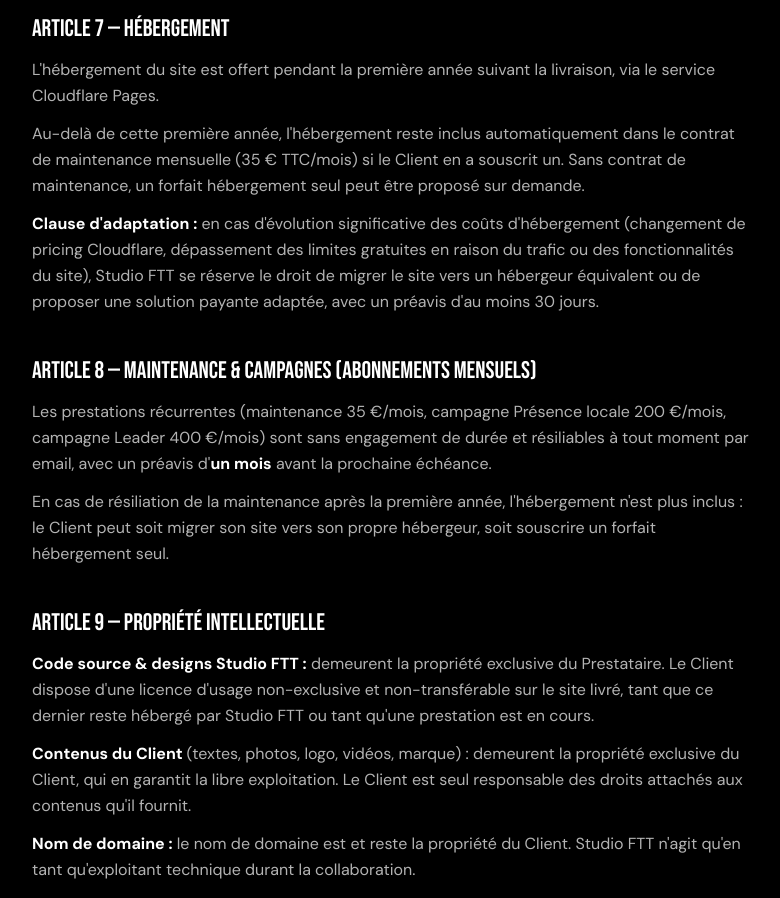
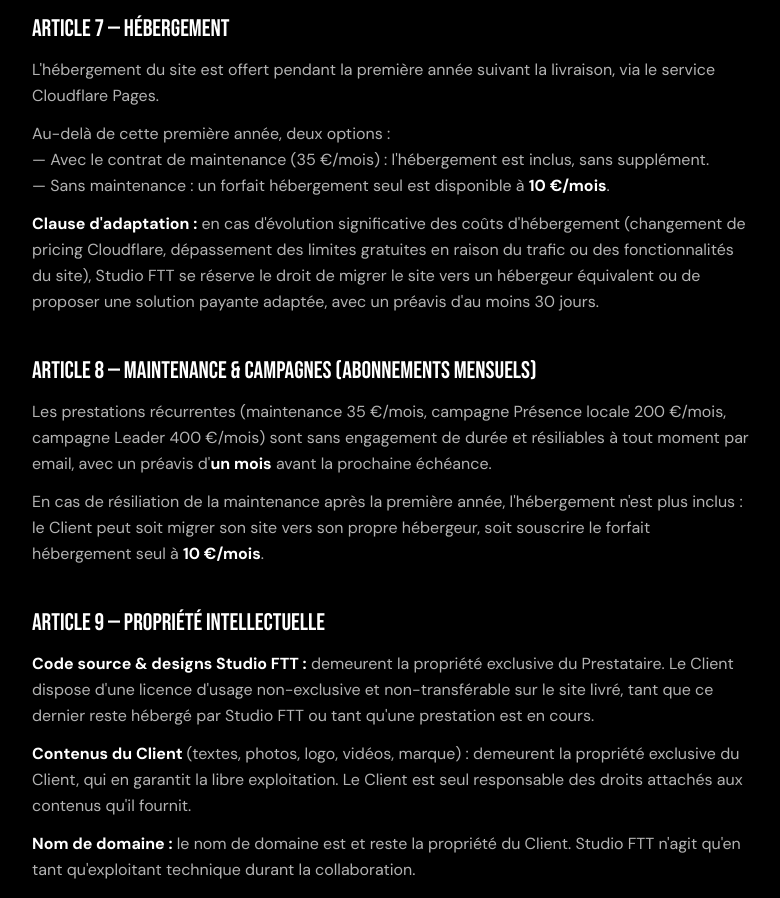
Before and after one commit to nathanfautrat-hue/studio-ftt, a Next.js app: page /cgv in a window 1280 px wide. Shown: the part 2400-3298 px from the top of the page, without its empty margins (248-1028 px from the left). Built offline with nearby package versions, Linux system fonts and the light colour scheme; a web font is replaced by a local one.

Commit message:
CGV art.7 : hebergement seul 10€/mois apres 1 an

```diff
--- a/app/cgv/page.tsx
+++ b/app/cgv/page.tsx
@@ -194,11 +194,11 @@ export default function CGV() {
               suivant la livraison, via le service Cloudflare Pages.
             </p>
             <p className="mt-3">
-              Au-delà de cette première année, l&apos;hébergement reste inclus
-              automatiquement dans le contrat de maintenance mensuelle (35&nbsp;€
-              TTC/mois) si le Client en a souscrit un. Sans contrat de
-              maintenance, un forfait hébergement seul peut être proposé sur
-              demande.
+              Au-delà de cette première année, deux options&nbsp;:
+              <br />— Avec le contrat de maintenance (35&nbsp;€/mois)&nbsp;:
+              l&apos;hébergement est inclus, sans supplément.
+              <br />— Sans maintenance&nbsp;: un forfait hébergement seul est
+              disponible à <strong className="text-white">10&nbsp;€/mois</strong>.
             </p>
             <p className="mt-3">
               <strong className="text-white">Clause d&apos;adaptation&nbsp;:</strong>{" "}
@@ -225,8 +225,8 @@ export default function CGV() {
             <p className="mt-3">
               En cas de résiliation de la maintenance après la première année,
               l&apos;hébergement n&apos;est plus inclus&nbsp;: le Client peut
-              soit migrer son site vers son propre hébergeur, soit souscrire un
-              forfait hébergement seul.
+              soit migrer son site vers son propre hébergeur, soit souscrire le
+              forfait hébergement seul à <strong className="text-white">10&nbsp;€/mois</strong>.
             </p>
           </div>
 
```
